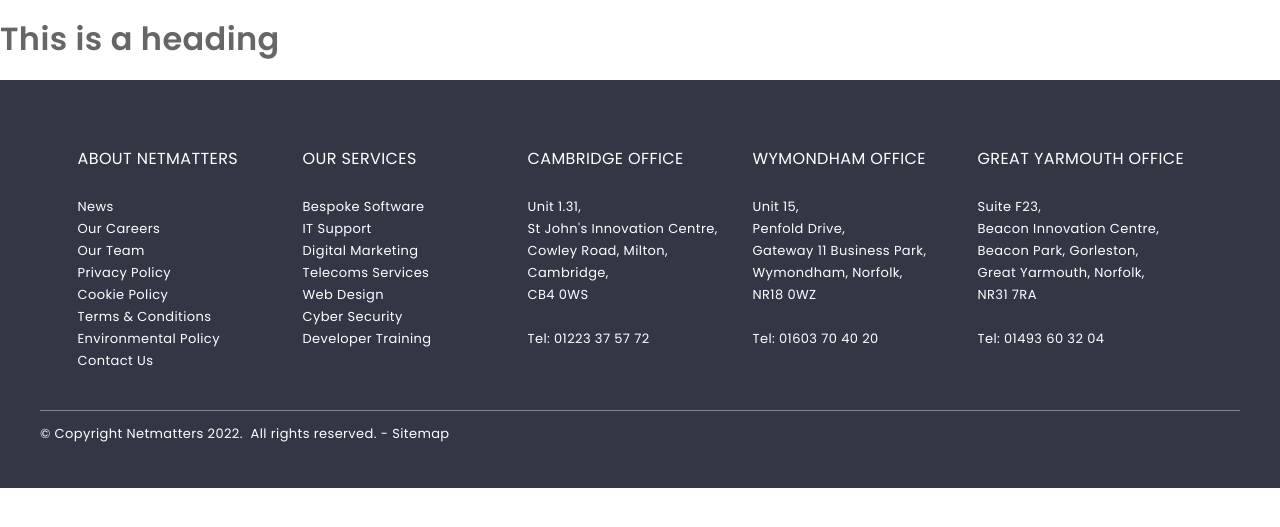
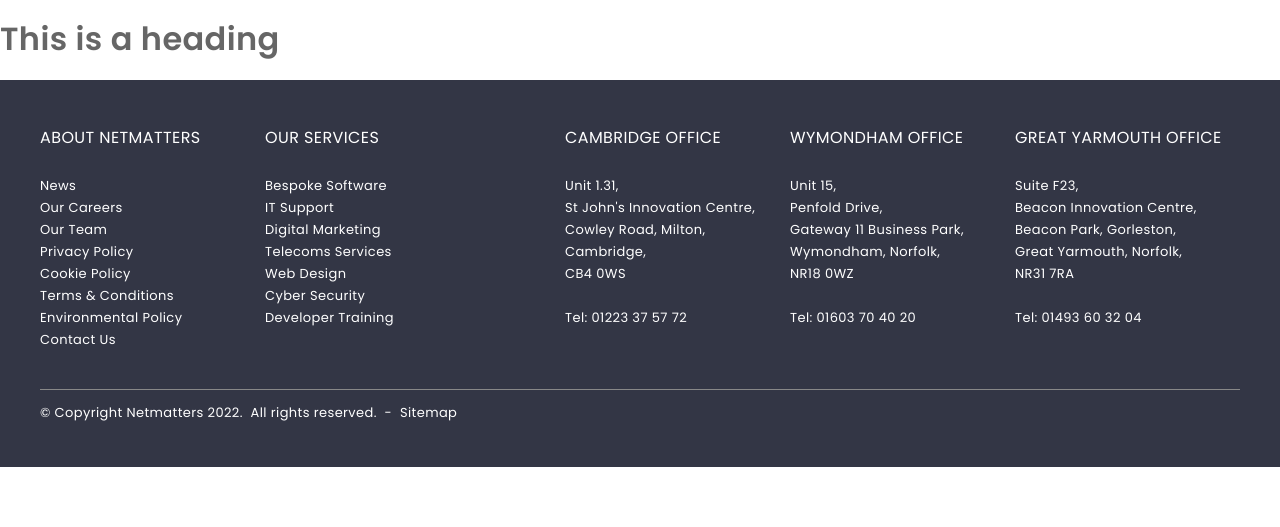
Before and after one commit to liamsinc/html-css-reflection, a PHP site: page / in a window 1280 px wide. Shown: the top 527 px of the page. Run offline with PHP 8.4, Linux system fonts and the light colour scheme.

Commit message:
refactored footer css using mixins where possible. Footer is almost complete, and is responsive. Missing social media icons

```diff
--- a/css/style.css
+++ b/css/style.css
@@ -194,26 +194,36 @@
 
 /* line 15, ../../../Documents/Netmatters/HTML_CSS_Reflection/scss/base/_base.scss */
 li {
-  list-style: none;
-  font-size: 13px; }
+  list-style: none; }
 
-/* line 20, ../../../Documents/Netmatters/HTML_CSS_Reflection/scss/base/_base.scss */
+/* line 19, ../../../Documents/Netmatters/HTML_CSS_Reflection/scss/base/_base.scss */
 a {
-  color: #fff;
   text-decoration: none; }
 
-/* line 27, ../../../Documents/Netmatters/HTML_CSS_Reflection/scss/base/_base.scss */
+/* line 23, ../../../Documents/Netmatters/HTML_CSS_Reflection/scss/base/_base.scss */
 h4 {
-  text-transform: uppercase;
-  font-weight: 400;
-  margin-bottom: 26px;
-  font-size: 16px; }
+  font-weight: 400; }
 
 /* line 1, ../../../Documents/Netmatters/HTML_CSS_Reflection/scss/layout/_container.scss */
 .container {
   margin-left: auto;
   margin-right: auto;
   padding: 0 0.9375em; }
+
+@media (max-width: 767px) {
+  /* line 7, ../../../Documents/Netmatters/HTML_CSS_Reflection/scss/layout/_container.scss */
+  .container {
+    max-width: 750px; } }
+
+@media (min-width: 991px) {
+  /* line 13, ../../../Documents/Netmatters/HTML_CSS_Reflection/scss/layout/_container.scss */
+  .container {
+    max-width: 970px; } }
+
+@media (min-width: 1259px) {
+  /* line 19, ../../../Documents/Netmatters/HTML_CSS_Reflection/scss/layout/_container.scss */
+  .container {
+    max-width: 1200px; } }
 
 /* line 1, ../../../Documents/Netmatters/HTML_CSS_Reflection/scss/module/_footer.scss */
 footer {
@@ -223,24 +233,44 @@
   line-height: 1.375em; }
 
 /* line 8, ../../../Documents/Netmatters/HTML_CSS_Reflection/scss/module/_footer.scss */
+footer h4 {
+  margin-top: 0;
+  text-transform: uppercase;
+  margin-bottom: 1.625em;
+  font-size: 1em; }
+
+/* line 15, ../../../Documents/Netmatters/HTML_CSS_Reflection/scss/module/_footer.scss */
+footer a {
+  color: #fff; }
+  /* line 17, ../../../Documents/Netmatters/HTML_CSS_Reflection/scss/module/_footer.scss */
+  footer a:hover {
+    text-decoration: underline; }
+
+/* line 22, ../../../Documents/Netmatters/HTML_CSS_Reflection/scss/module/_footer.scss */
+footer li {
+  font-size: 13px; }
+
+/* line 26, ../../../Documents/Netmatters/HTML_CSS_Reflection/scss/module/_footer.scss */
 .footer-row {
   display: flex;
   flex-wrap: wrap;
-  justify-content: center; }
+  justify-content: center;
+  margin-left: auto;
+  margin-right: auto; }
 
-/* line 14, ../../../Documents/Netmatters/HTML_CSS_Reflection/scss/module/_footer.scss */
+/* line 31, ../../../Documents/Netmatters/HTML_CSS_Reflection/scss/module/_footer.scss */
 .services, .offices {
   display: flex;
-  min-width: 14.0625em;
   flex-wrap: wrap;
-  justify-content: center; }
+  justify-content: center;
+  min-width: 14.0625em; }
 
-/* line 21, ../../../Documents/Netmatters/HTML_CSS_Reflection/scss/module/_footer.scss */
+/* line 36, ../../../Documents/Netmatters/HTML_CSS_Reflection/scss/module/_footer.scss */
 .service, .office {
   min-width: 14.0625em;
   margin-bottom: 1.875em; }
 
-/* line 26, ../../../Documents/Netmatters/HTML_CSS_Reflection/scss/module/_footer.scss */
+/* line 41, ../../../Documents/Netmatters/HTML_CSS_Reflection/scss/module/_footer.scss */
 .bottom {
   display: flex;
   border-top: 1px solid #888;
@@ -248,30 +278,28 @@
   padding-top: 0.625em;
   margin-top: 0.625em;
   font-size: 0.8125em;
-  max-width: 1200px;
-  flex-shrink: 1;
   margin-left: auto;
   margin-right: auto; }
 
-/* line 39, ../../../Documents/Netmatters/HTML_CSS_Reflection/scss/module/_footer.scss */
+/* line 51, ../../../Documents/Netmatters/HTML_CSS_Reflection/scss/module/_footer.scss */
 .license {
   display: flex;
   padding-top: 0.3125em;
   justify-content: center; }
 
 @media (max-width: 767px) {
-  /* line 47, ../../../Documents/Netmatters/HTML_CSS_Reflection/scss/module/_footer.scss */
+  /* line 59, ../../../Documents/Netmatters/HTML_CSS_Reflection/scss/module/_footer.scss */
   .visible-xs {
     display: block !important; } }
 
-@media (min-width: 767px) and (max-width: 991px) {
-  /* line 53, ../../../Documents/Netmatters/HTML_CSS_Reflection/scss/module/_footer.scss */
+@media (min-width: 991px) {
+  /* line 65, ../../../Documents/Netmatters/HTML_CSS_Reflection/scss/module/_footer.scss */
   .visible-xs {
     display: none !important; } }
 
-@media (min-width: 991px) {
-  /* line 59, ../../../Documents/Netmatters/HTML_CSS_Reflection/scss/module/_footer.scss */
-  .visible-xs {
-    display: none !important; } }
+@media (min-width: 1259px) {
+  /* line 71, ../../../Documents/Netmatters/HTML_CSS_Reflection/scss/module/_footer.scss */
+  .footer-row {
+    justify-content: space-between; } }
 
 /*# sourceMappingURL=style.css.map */
--- a/index.html
+++ b/index.html
@@ -128,12 +128,15 @@
                     <div class="license">
                        &copy; Copyright Netmatters 2022.&nbsp;
                        <br class="visible-xs"> All rights reserved.&nbsp;
-                       <span>-&nbsp;</span>
+                       <span>&nbsp;-&nbsp;&nbsp;</span>
                        <ul>
                             <li>
                                 <a href="#">Sitemap</a>
                             </li>
                        </ul>
+                    </div>
+                    <div class="socials">
+
                     </div>
                 </div>
             </div>
--- a/scss/base/_base.scss
+++ b/scss/base/_base.scss
@@ -14,19 +14,12 @@
 
 li {
     list-style: none;
-    font-size: 13px;
 }
 
 a{
-    color: $white;
     text-decoration: none;
 }
 
-
-
 h4 {
-    text-transform: uppercase;
     font-weight: $font-weight--regular;
-    margin-bottom: 26px;
-    font-size: 16px;
 }
--- a/scss/layout/_container.scss
+++ b/scss/layout/_container.scss
@@ -1,5 +1,22 @@
 .container {
-    margin-left: auto;
-    margin-right: auto;
+    @include am();
     padding: 0 em(15px);
 }
+
+@include mq(small) {
+    .container {
+        max-width: 750px;
+    }
+}
+
+@include mq(medium) {
+    .container {
+        max-width: 970px;
+    }
+}
+
+@include mq(large) {
+    .container {
+        max-width: 1200px;
+    }
+}
--- a/scss/module/_footer.scss
+++ b/scss/module/_footer.scss
@@ -5,17 +5,32 @@
     line-height: em(22px);
 }
 
+footer h4 {
+    margin-top: 0;
+    text-transform: uppercase;
+    margin-bottom: em(26px);
+    font-size: em(16px);
+}
+
+footer a {
+    color: $white;
+    &:hover {
+        text-decoration: underline;
+    }
+}
+
+footer li {
+    font-size: 13px;
+}
+
 .footer-row {
-    display: flex;
-    flex-wrap: wrap;
-    justify-content: center;
+    @include fwc();
+    @include am();
 }
 
 .services, .offices {
-    display: flex;
+    @include fwc();
     min-width: em(225px);
-    flex-wrap: wrap;
-    justify-content: center;
 }
 
 .service, .office {
@@ -30,10 +45,7 @@
     padding-top: em(10px);
     margin-top: em(10px);
     font-size: em(13px);
-    max-width: 1200px;
-    flex-shrink: 1;
-    margin-left: auto;
-    margin-right: auto;
+    @include am();
 }
 
 .license {
@@ -56,7 +68,7 @@
 }
 
 @include mq(large) {
-    .visible-xs {
-        display: none!important;
+    .footer-row {
+        justify-content: space-between;
     }
 }
--- a/scss/utilities/_mixins.scss
+++ b/scss/utilities/_mixins.scss
@@ -7,12 +7,12 @@
 		}
 	}
 	@else if $break == "medium" {
-		@media (min-width: $brkpoint-sm) and (max-width: $brkpoint-md) {
+		@media (min-width: $brkpoint-md) {
 			@content;
 		}
 	}
     @else if $break == "large" {
-		@media (min-width: $brkpoint-md) {
+		@media (min-width: $brkpoint-lg) {
 			@content;
 		}
 	}
@@ -20,3 +20,20 @@
 		@error "Error: No value could be retrieved from argument $break: '#{$break}'"
 	}
 }
+
+
+
+// auto margin mixin
+
+@mixin am() {
+    margin-left: auto;
+    margin-right: auto;
+}
+
+// flex-wrap-center template
+
+@mixin fwc() {
+    display: flex;
+    flex-wrap: wrap;
+    justify-content: center;
+}
```
Also changed, not shown: 1 other file.
